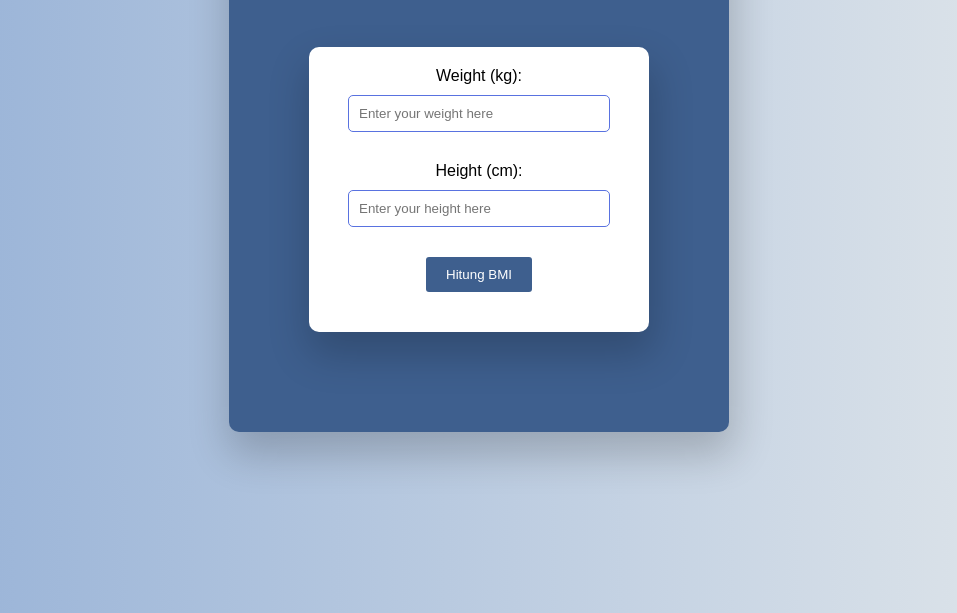
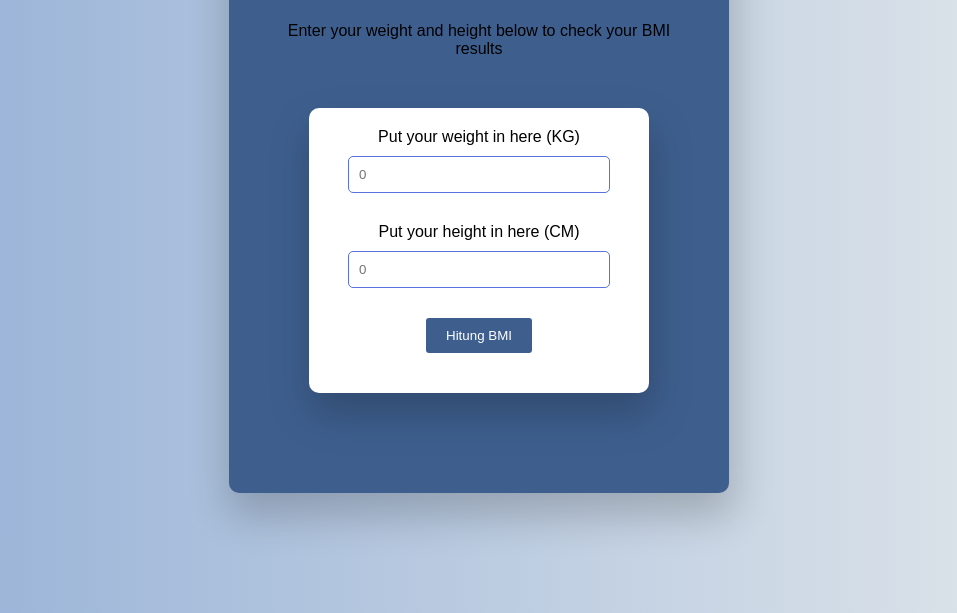
Before and after one commit to ErlanggaGuntur10/TPA2-BMI-Calculator, a plain HTML site: page index.html in a window 1280 px wide. Shown: the part 187-800 px from the top of the page, without its empty margins (161-1118 px from the left). Drawn offline with Linux system fonts and the light colour scheme.

Commit message:
update index.html

```diff
--- a/index.html
+++ b/index.html
@@ -9,11 +9,12 @@
     <section class="pengaturan">
         <div class="lbl">
             <h1>Check your <span>BMI</span></h1>
+            <p>Enter your weight and height below to check your BMI results</p>
             <div class="container">
-                <label for="weight">Weight (kg):</label>
-                <input type="number" id="weight" placeholder="Enter your weight here">
-                <label for="height">Height (cm):</label>
-                <input type="number" id="height" placeholder="Enter your height here">
+                <label for="weight">Put your weight in here (KG)</label>
+                <input type="number" id="weight" placeholder="0">
+                <label for="height">Put your height in here (CM)</label>
+                <input type="number" id="height" placeholder="0">
                 <button id="calculateBtn">Hitung BMI</button>
                 <div id="result"></div>
             </div>
```
